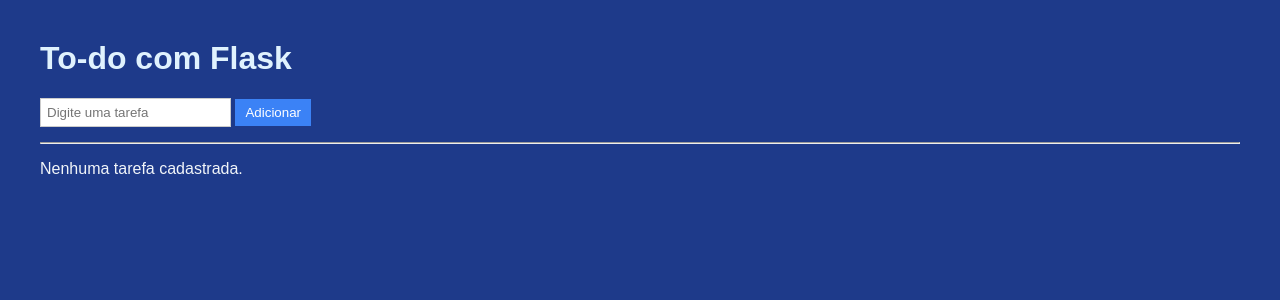
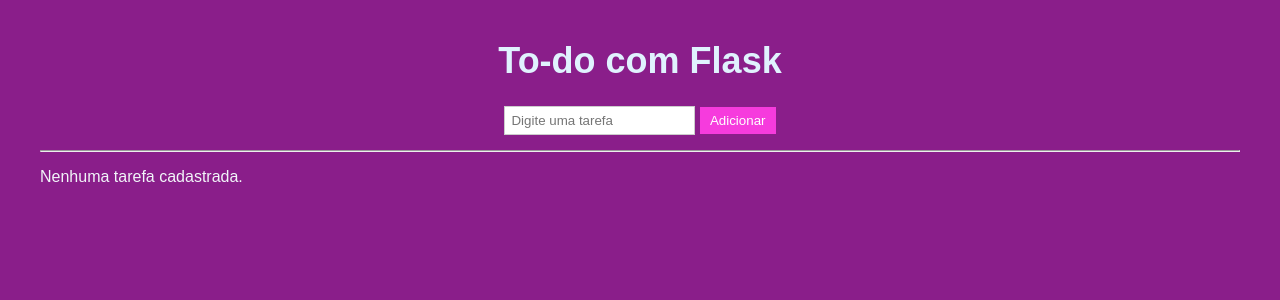
Before and after one commit to MarissaJayanaBdosSnts/esfirra-html, a Flask app: page / in a window 1280 px wide. Shown: the top 300 px of the page. Run offline with Flask 3, Linux system fonts and the light colour scheme.

Commit message:
Modify styles for body, h1, and button elements
Updated background color, button styles, and added text alignment for h1 and form.

```diff
--- a/tasks/static/styles.css
+++ b/tasks/static/styles.css
@@ -1,9 +1,21 @@
 body {
     font-family: Arial, sans-serif;
     margin: 40px;
-    background-color: #1e3a8a;
+    background-color: #8a1e8a;
     color: #f1f5f9;
 }
+
+h1 {
+    text-align: center;
+    font-family: 'Poppins', sans-serif;
+    font-size: 36px;
+}
+
+
+form {
+    text-align: center;
+}
+
 
 h1 {
     color: #e0f2fe;
@@ -20,14 +32,14 @@ input {
 
 button {
     padding: 6px 10px;
-    background-color: #3b82f6;
+    background-color: #f63bdd;
     color: white;
     border: none;
     cursor: pointer;
 }
 
 button:hover {
-    background-color: #2563eb;
+    background-color: #c325eb;
 }
 
 ul {
```
